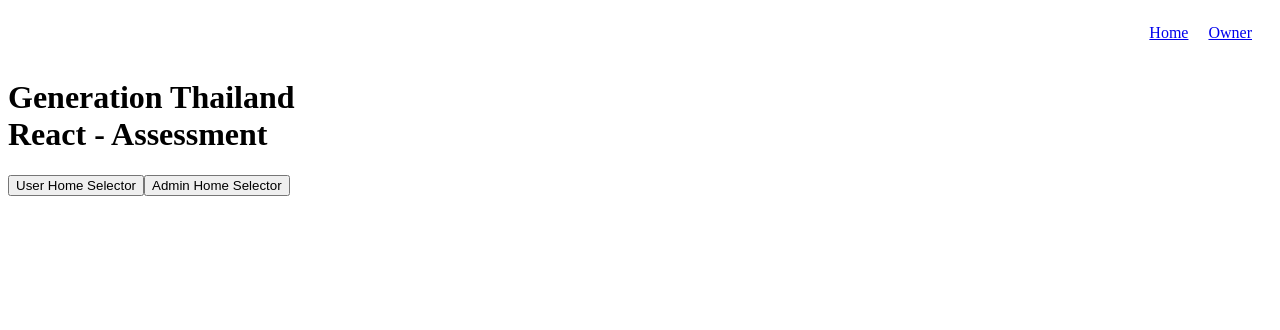
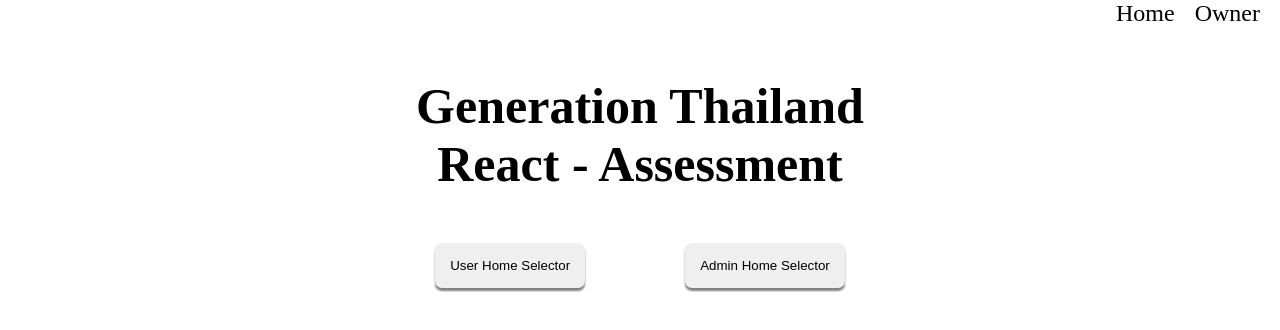
Before and after one commit to ymn-dev/career-changer-react-assessment, a React (Vite) app: page / in a window 1280 px wide. Shown: the top 330 px of the page. Built offline with nearby package versions, Linux system fonts and the light colour scheme.

Commit message:
added style, added delete all button for admin, fixed home h1 text

```diff
--- a/src/Admin.jsx
+++ b/src/Admin.jsx
@@ -21,7 +21,7 @@
 
   return (
     <>
-      <h2>Create User Here</h2>
+      <h2 className="adminH2">Create User Here</h2>
       <form onSubmit={submitHandle}>
         <label htmlFor="id">ID</label>
         <input
@@ -63,7 +63,10 @@
             setUserData({ ...userData, [ev.target.name]: ev.target.value });
           }}
         />
-        <button type="submit">Save</button>
+        <button type="submit" id="employeeSave">
+          Save
+        </button>
+        <br />
       </form>
       <table>
         <thead>
@@ -83,13 +86,22 @@
                 <td>{employee.lastname}</td>
                 <td>{employee.position}</td>
                 <td>
-                  <button onClick={() => deleteHandle(employee.id)}>Delete</button>
+                  <button id="employeeDelete" onClick={() => deleteHandle(employee.id)}>
+                    Delete
+                  </button>
                 </td>
               </tr>
             );
           })}
         </tbody>
       </table>
+      <button
+        onClick={() => {
+          setEmployees([]);
+        }}
+        id="tableDelete">
+        Delete
+      </button>
     </>
   );
 };
--- a/src/Home.jsx
+++ b/src/Home.jsx
@@ -2,7 +2,7 @@
 import Navbar from "./Navbar";
 import User from "./User";
 import Admin from "./Admin";
-
+import "./style.css";
 const mockEmployees = [
   {
     id: 0,
@@ -29,11 +29,11 @@
   const [employees, setEmployees] = useState(mockEmployees);
   useEffect(() => {}, [sector, mockEmployees]);
   return (
-    <>
+    <div className="contentContainer">
       <h1>
         Generation Thailand
         <br />
-        React - Assessment
+        {sector === "admin" ? "Home - Admin Sector" : sector === "user" ? "Home - User Sector" : "React - Assessment"}
       </h1>
       <div className="buttonContainer">
         <button
@@ -49,10 +49,10 @@
           Admin Home Selector
         </button>
         <br />
-        {sector === "user" && <User employees={employees} />}
-        {sector === "admin" && <Admin employees={employees} setEmployees={setEmployees} />}
       </div>
-    </>
+      {sector === "user" && <User employees={employees} />}
+      {sector === "admin" && <Admin employees={employees} setEmployees={setEmployees} />}
+    </div>
   );
 };
 
--- a/src/Navbar.jsx
+++ b/src/Navbar.jsx
@@ -2,11 +2,20 @@
 import { Link } from "react-router-dom";
 
 const Navbar = () => {
+  const linkStyle = {
+    textDecoration: "none",
+    color: "black",
+    fontSize: "24px",
+  };
   return (
     <nav style={{ display: "flex", justifyContent: "flex-end", marginRight: "20px" }}>
       <ul style={{ display: "flex", justifyContent: "space-between", gap: "20px" }}>
-        <Link to="/">Home</Link>
-        <Link to="/owner">Owner</Link>
+        <Link style={linkStyle} to="/">
+          Home
+        </Link>
+        <Link style={linkStyle} to="/owner">
+          Owner
+        </Link>
       </ul>
     </nav>
   );
--- a/src/Owner.jsx
+++ b/src/Owner.jsx
@@ -2,15 +2,15 @@
 
 const Owner = () => {
   return (
-    <>
+    <div className="ownerContainer">
       <h1>Nut - Group E - 05</h1>
       <img src="https://upload.wikimedia.org/wikipedia/commons/8/89/Portrait_Placeholder.png" />
       <h2>Short Biography</h2>
       <p>
-        Lorem, ipsum dolor sit amet consectetur adipisicing elit. Adipisci laudantium tenetur eligendi iure quod recusandae magnam dignissimos maiores, vitae molestias dolor ipsam, quam voluptas architecto. Suscipit vero consectetur
-        incidunt?
+        Lorem ipsum dolor sit amet consectetur adipisicing elit. Voluptates eos nam suscipit error. Iste harum id sed vel vero itaque? Aliquid nam odio fugit dolorem optio, nihil voluptatem, iure commodi omnis maiores excepturi et sit,
+        tenetur earum expedita enim eius harum nobis obcaecati nulla dolores consequuntur ab doloremque laudantium! Blanditiis?
       </p>
-    </>
+    </div>
   );
 };
 
--- /dev/null
+++ b/src/style.css
@@ -0,0 +1,75 @@
+* {
+  box-sizing: border-box;
+  padding: 0;
+  margin: 0;
+}
+.contentContainer {
+  display: flex;
+  flex-direction: column;
+  justify-content: center;
+  align-items: center;
+}
+.buttonContainer button {
+  box-shadow: 0 3px 2px gray;
+  border: none;
+  border-radius: 7px;
+  padding: 15px;
+  margin: 50px;
+}
+h1 {
+  text-align: center;
+  font-size: 50px;
+  margin-top: 50px;
+}
+table {
+  width: 600px;
+}
+.link-style {
+  font-size: 60px;
+  list-style-type: none;
+  text-decoration: none;
+}
+
+table {
+  border-collapse: collapse;
+  width: 70%;
+  border: 1px solid black;
+  text-align: center;
+}
+
+th,
+td {
+  border: 1px solid black;
+}
+#employeeDelete {
+  color: red;
+}
+#employeeSave {
+  background-color: #5e5bff;
+  color: white;
+  padding: 10px;
+  border-radius: 5px;
+  border: none;
+  margin-bottom: 40px;
+}
+#tableDelete {
+  font-weight: bold;
+  padding: 10px 20px;
+  position: relative;
+  top: 20px;
+  left: 550px;
+}
+.adminH2 {
+  position: relative;
+  right: 370px;
+}
+
+.ownerContainer {
+  width: 70%;
+  margin: 0 auto 40px;
+  display: flex;
+  flex-direction: column;
+  justify-content: center;
+  align-items: center;
+  gap: 20px;
+}
```
